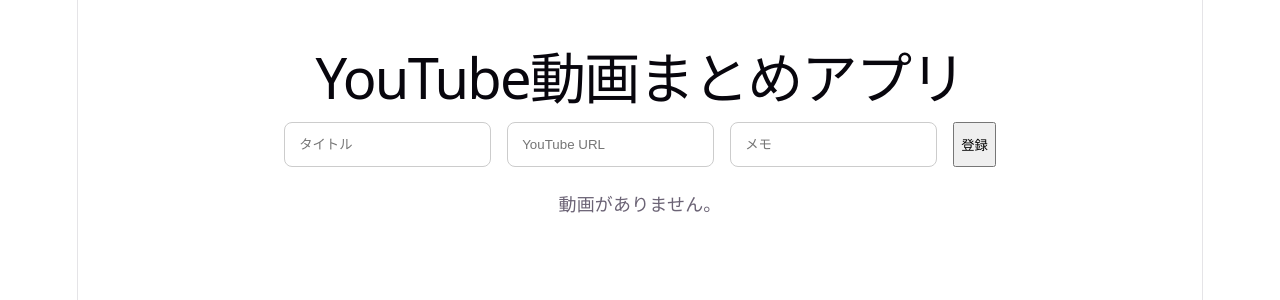
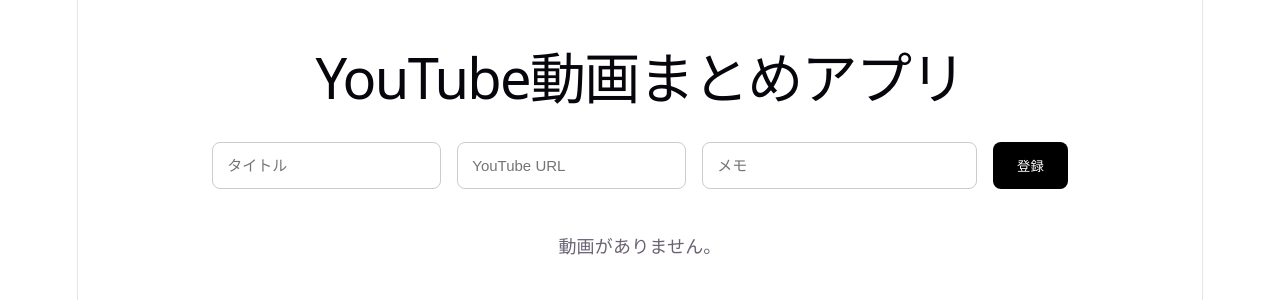
Before and after one commit to ka2ki1/video-stock-frontend, a React (Vite) app: page / in a window 1280 px wide. Shown: the top 300 px of the page. Built offline with nearby package versions, Linux system fonts and the light colour scheme.

Commit message:
fix: allow edit and delete buttons while dragging cards

```diff
--- a/src/App.jsx
+++ b/src/App.jsx
@@ -1,7 +1,7 @@
 import { useEffect, useState } from "react";
+import { arrayMove } from "@dnd-kit/sortable";
 import VideoForm from "./components/VideoForm";
 import VideoList from "./components/VideoList";
-import { arrayMove } from "@dnd-kit/sortable";
 
 function App() {
   const [videos, setVideos] = useState(() => {
@@ -13,6 +13,8 @@
       return [];
     }
   });
+
+  const [editingVideo, setEditingVideo] = useState(null);
 
   useEffect(() => {
     localStorage.setItem("videos", JSON.stringify(videos));
@@ -28,8 +30,22 @@
     ]);
   }
 
+  function handleUpdate(updatedVideo) {
+    setVideos(
+      videos.map((video) =>
+        video.id === updatedVideo.id ? updatedVideo : video
+      )
+    );
+
+    setEditingVideo(null);
+  }
+
   function handleDelete(id) {
     setVideos(videos.filter((video) => video.id !== id));
+  }
+
+  function handleEdit(video) {
+    setEditingVideo(video);
   }
 
   function handleDragEnd(event) {
@@ -49,11 +65,17 @@
     <div style={{ maxWidth: "1200px", margin: "0 auto", padding: "32px" }}>
       <h1>YouTube動画まとめアプリ</h1>
 
-      <VideoForm onAdd={handleAdd} />
+      <VideoForm
+        onAdd={handleAdd}
+        onUpdate={handleUpdate}
+        editingVideo={editingVideo}
+        onCancelEdit={() => setEditingVideo(null)}
+      />
 
       <VideoList
         videos={videos}
         onDelete={handleDelete}
+        onEdit={handleEdit}
         onDragEnd={handleDragEnd}
       />
     </div>
--- a/src/components/VideoForm.jsx
+++ b/src/components/VideoForm.jsx
@@ -1,26 +1,53 @@
-import { useState } from "react";
+import { useEffect, useState } from "react";
 
-function VideoForm({ onAdd }) {
+function VideoForm({ onAdd, onUpdate, editingVideo, onCancelEdit }) {
   const [title, setTitle] = useState("");
   const [url, setUrl] = useState("");
   const [memo, setMemo] = useState("");
 
-  function handleSubmit() {
-    if (title.trim() === "") return;
+  useEffect(() => {
+    if (editingVideo) {
+      setTitle(editingVideo.title);
+      setUrl(editingVideo.url);
+      setMemo(editingVideo.memo || "");
+    }
+  }, [editingVideo]);
 
-    onAdd({
-      title,
-      url,
-      memo,
-    });
-
+  function resetForm() {
     setTitle("");
     setUrl("");
     setMemo("");
   }
 
+  function handleSubmit() {
+    if (title.trim() === "") return;
+
+    if (editingVideo) {
+      onUpdate({
+        ...editingVideo,
+        title,
+        url,
+        memo,
+      });
+    } else {
+      onAdd({
+        title,
+        url,
+        memo,
+      });
+    }
+
+    resetForm();
+  }
+
+  function handleCancel() {
+    onCancelEdit();
+    resetForm();
+  }
+
   const inputStyle = {
     padding: "14px",
+    fontSize: "15px",
     borderRadius: "8px",
     border: "1px solid #ccc",
   };
@@ -29,12 +56,18 @@
     <div
       style={{
         display: "grid",
-        gridTemplateColumns: "1fr 1fr 1fr auto",
+        gridTemplateColumns: editingVideo
+          ? "1fr 1fr 1.2fr auto auto"
+          : "1fr 1fr 1.2fr auto",
         gap: "16px",
+        background: "#fff",
+        padding: "20px",
+        borderRadius: "12px",
         marginBottom: "24px",
       }}
     >
       <input
+        type="text"
         placeholder="タイトル"
         value={title}
         onChange={(e) => setTitle(e.target.value)}
@@ -42,6 +75,7 @@
       />
 
       <input
+        type="text"
         placeholder="YouTube URL"
         value={url}
         onChange={(e) => setUrl(e.target.value)}
@@ -49,13 +83,43 @@
       />
 
       <input
+        type="text"
         placeholder="メモ"
         value={memo}
         onChange={(e) => setMemo(e.target.value)}
         style={inputStyle}
       />
 
-      <button onClick={handleSubmit}>登録</button>
+      <button
+        onClick={handleSubmit}
+        style={{
+          padding: "0 24px",
+          borderRadius: "8px",
+          border: "none",
+          background: editingVideo ? "#1976d2" : "#000",
+          color: "#fff",
+          fontWeight: "bold",
+          cursor: "pointer",
+        }}
+      >
+        {editingVideo ? "更新" : "登録"}
+      </button>
+
+      {editingVideo && (
+        <button
+          onClick={handleCancel}
+          style={{
+            padding: "0 18px",
+            borderRadius: "8px",
+            border: "1px solid #999",
+            background: "#fff",
+            color: "#333",
+            cursor: "pointer",
+          }}
+        >
+          取消
+        </button>
+      )}
     </div>
   );
 }
--- a/src/components/VideoItem.jsx
+++ b/src/components/VideoItem.jsx
@@ -1,7 +1,7 @@
 import { useSortable } from "@dnd-kit/sortable";
 import { CSS } from "@dnd-kit/utilities";
 
-function VideoItem({ video, onDelete }) {
+function VideoItem({ video, onDelete, onEdit }) {
   const {
     attributes,
     listeners,
@@ -17,7 +17,6 @@
     borderRadius: "10px",
     overflow: "hidden",
     boxShadow: "0 2px 8px rgba(0,0,0,0.08)",
-    cursor: "grab",
   };
 
   function getEmbedUrl(url) {
@@ -39,10 +38,6 @@
           const videoId = parsedUrl.pathname.split("/shorts/")[1];
           return videoId ? `https://www.youtube.com/embed/${videoId}` : "";
         }
-
-        if (parsedUrl.pathname.startsWith("/embed/")) {
-          return `https://www.youtube.com${parsedUrl.pathname}`;
-        }
       }
 
       if (parsedUrl.hostname === "youtu.be") {
@@ -59,16 +54,14 @@
   const embedUrl = getEmbedUrl(video.url);
 
   return (
-    <div
-      ref={setNodeRef}
-      {...attributes}
-      {...listeners}
-      style={style}
-    >
+    <div ref={setNodeRef} style={style}>
       <div
+        {...attributes}
+        {...listeners}
         style={{
           height: "180px",
           background: "#ddd",
+          cursor: "grab",
         }}
       >
         {embedUrl ? (
@@ -105,6 +98,21 @@
         {video.memo && <p>{video.memo}</p>}
 
         <button
+          onClick={() => onEdit(video)}
+          style={{
+            padding: "8px 14px",
+            marginRight: "8px",
+            borderRadius: "6px",
+            border: "1px solid #1976d2",
+            background: "#fff",
+            color: "#1976d2",
+            cursor: "pointer",
+          }}
+        >
+          編集
+        </button>
+
+        <button
           onClick={() => onDelete(video.id)}
           style={{
             padding: "8px 14px",
--- a/src/components/VideoList.jsx
+++ b/src/components/VideoList.jsx
@@ -1,4 +1,3 @@
-import VideoItem from "./VideoItem";
 import {
   DndContext,
   closestCenter,
@@ -7,8 +6,9 @@
   SortableContext,
   rectSortingStrategy,
 } from "@dnd-kit/sortable";
+import VideoItem from "./VideoItem";
 
-function VideoList({ videos, onDelete, onDragEnd }) {
+function VideoList({ videos, onDelete, onEdit, onDragEnd }) {
   if (videos.length === 0) {
     return <p>動画がありません。</p>;
   }
@@ -31,6 +31,7 @@
               key={video.id}
               video={video}
               onDelete={onDelete}
+              onEdit={onEdit}
             />
           ))}
         </div>
```
